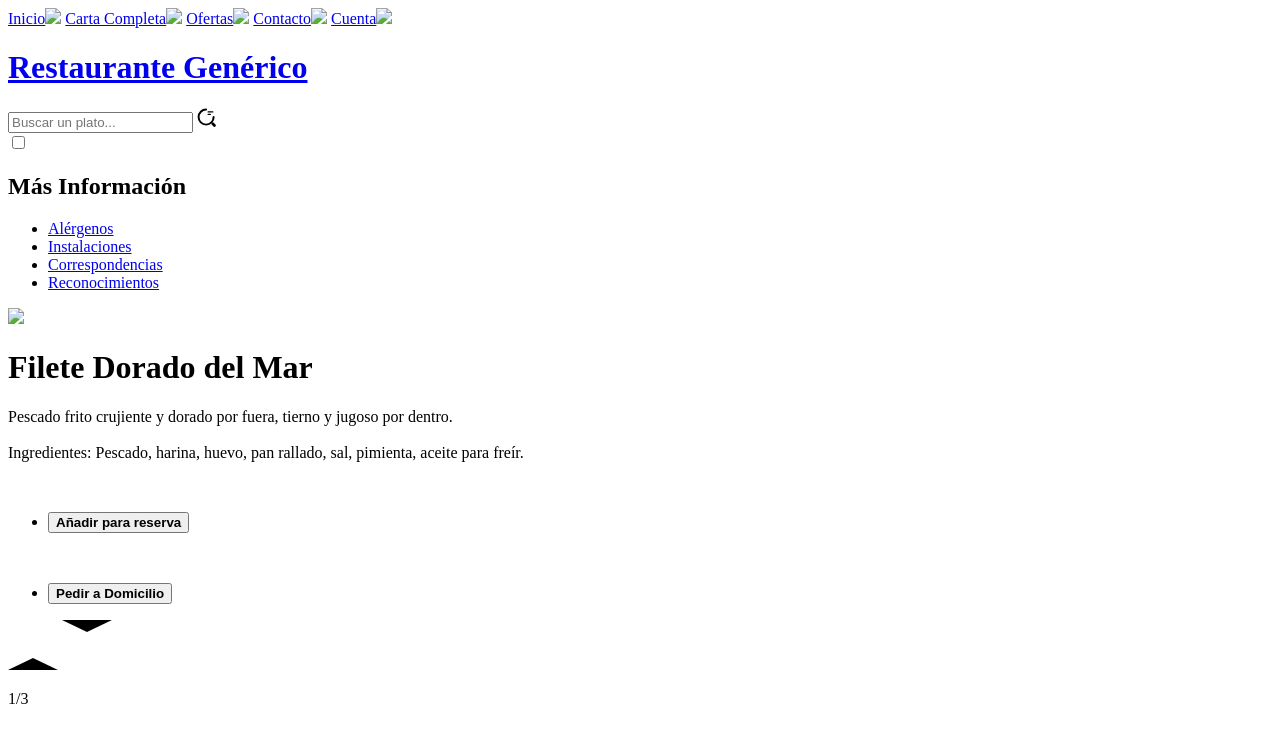
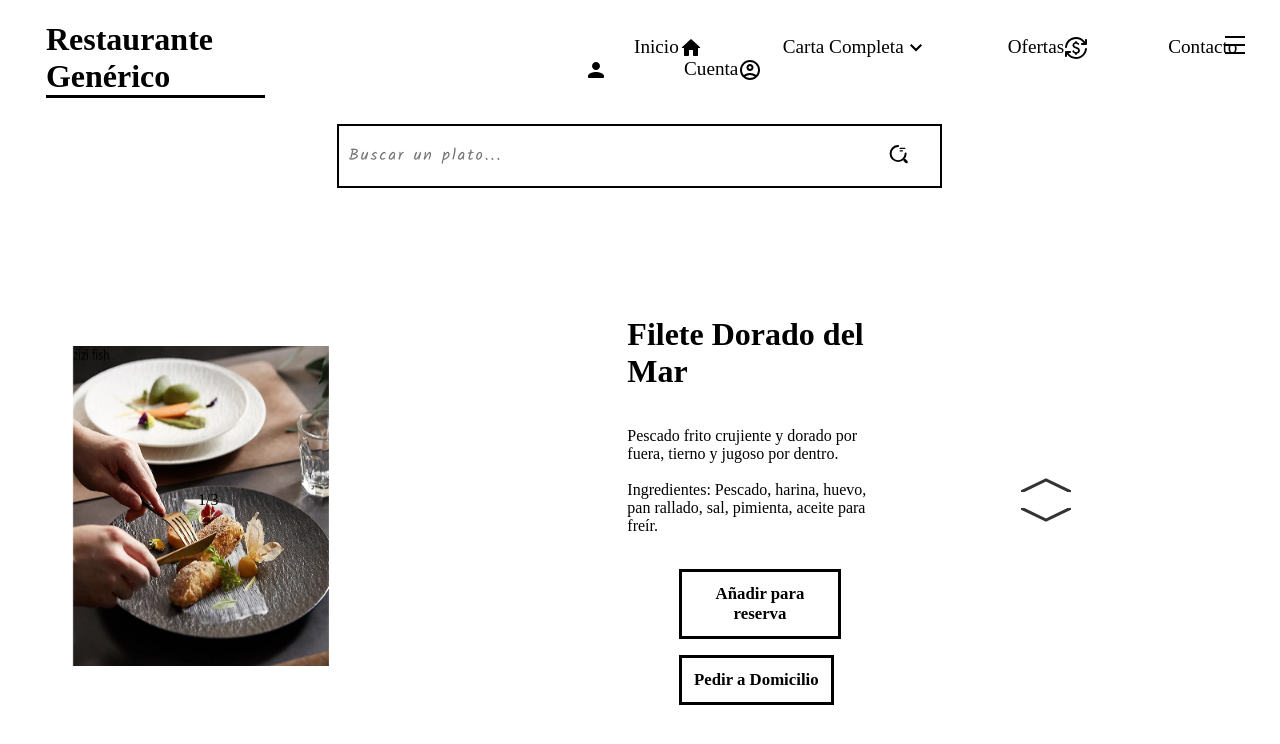
Before and after one commit to Ryumahh/bootstraoweb, a website: page cartacompleta.html in a window 1280 px wide. Drawn offline with nearby package versions, Linux system fonts and the light colour scheme; files that its build step writes are made by us from their sources; the site is published under a folder, as on GitHub Pages, so addresses that start at the root find nothing; a web font is replaced by a local one.

Commit message:
Update cartacompleta.html

```diff
--- a/cartacompleta.html
+++ b/cartacompleta.html
@@ -6,10 +6,10 @@
     <meta name="viewport" content="width=device-width, initial-scale=1.0">
     <title>Restaurante Genérico</title>
 
-    <link rel="stylesheet" href="/estilos/estilo.css">
-    <link rel="icon" href="/imgs/Logo.ico" type="image/x-icon">
+    <link rel="stylesheet" href="./estilos/estilo.css">
+    <link rel="icon" href="./imgs/Logo.ico" type="image/x-icon">
 
-    <script language="JavaScript" src="/js.js"></script>
+    <script language="JavaScript" src="./js.js"></script>
     <script src="https://ajax.googleapis.com/ajax/libs/jquery/3.5.1/jquery.min.js"></script>
 
     <link rel="preconnect" href="https://fonts.googleapis.com">
@@ -20,15 +20,15 @@
 
 <body>
     <nav>
-        <a href="/index.html" class="nav">Inicio<img src="/imgs/Inicio.svg" class="img1"></a>
-        <a href="/cartacompleta.html" class="nav">Carta Completa<img src="/imgs/Expandir.svg" class="img4"></a>
-        <a href="/ofertas.html" class="nav">Ofertas<img src="/imgs/Ofertas.svg" class="img2"></a>
-        <a href="/contacto.html" class="nav">Contacto<img src="/imgs/Contacto.svg" class="img3"></a>
-        <a href="/register.html" class="nav">Cuenta<img src="/imgs/usuarioicon.svg" class="img5"></a>
+        <a href="./index.html" class="nav">Inicio<img src="./imgs/Inicio.svg" class="img1"></a>
+        <a href="./cartacompleta.html" class="nav">Carta Completa<img src="./imgs/Expandir.svg" class="img4"></a>
+        <a href="./ofertas.html" class="nav">Ofertas<img src="./imgs/Ofertas.svg" class="img2"></a>
+        <a href="./contacto.html" class="nav">Contacto<img src="./imgs/Contacto.svg" class="img3"></a>
+        <a href="./register.html" class="nav">Cuenta<img src="./imgs/usuarioicon.svg" class="img5"></a>
     </nav>
 
     <h1 class="maintit">
-        <a href="/index.html">Restaurante Genérico</a>
+        <a href="./index.html">Restaurante Genérico</a>
     </h1>
 
 
@@ -56,7 +56,7 @@
 
 
     <audio class="audio" id="miAudio">
-        <source src="/musicafondo.mp3" type="audio/mpeg">
+        <source src="./musicafondo.mp3" type="audio/mpeg">
         Tu navegador no soporta la reproducción de audio.
       </audio>
 
@@ -82,7 +82,7 @@
         <h2>Más Información</h2>
         <ul>
             <li><a href="#">Alérgenos</a></li>
-            <li><a href="/instalaciones.html">Instalaciones</a></li>
+            <li><a href="./instalaciones.html">Instalaciones</a></li>
             <li><a href="#">Correspondencias</a></li>
             <li><a href="#">Reconocimientos</a></li>
         </ul>
@@ -93,7 +93,7 @@
         <div class="slide-container">
             <div class="slide" pos="1">
                 <div class="slide-1">
-                    <img src="/imgs/imgplato1.jpg" class="imagenescarrousel">
+                    <img src="./imgs/imgplato1.jpg" class="imagenescarrousel">
                     <h1 class="titscarrousel">Filete Dorado del Mar</h1>
                     <p>
                         Pescado frito crujiente y dorado por fuera, tierno y jugoso por dentro.
@@ -120,7 +120,7 @@
             <div class="slide" pos="2">
                 <div class="slide-2">
 
-                    <img src="/imgs/imgplato2.jpg" class="imagenescarrousel">
+                    <img src="./imgs/imgplato2.jpg" class="imagenescarrousel">
                     <h1 class="titscarrousel">Torta Real de Zanahoria</h1>
                     <p>
                         Pastel esponjoso y húmedo con un sabor dulce y agradable a zanahoria, cubierto con glaseado de queso crema.
@@ -147,7 +147,7 @@
 
             <div class="slide" pos="3">
                 <div class="slide-3">
-                    <img src="/imgs/imgplato3.jpg" class="imagenescarrousel">
+                    <img src="./imgs/imgplato3.jpg" class="imagenescarrousel">
                     <h1 class="titscarrousel">Fettuccine Primavera</h1>
                     <p>
                         Tallarines al dente servidos con una variedad de salsas, desde pesto hasta boloñesa.
```
